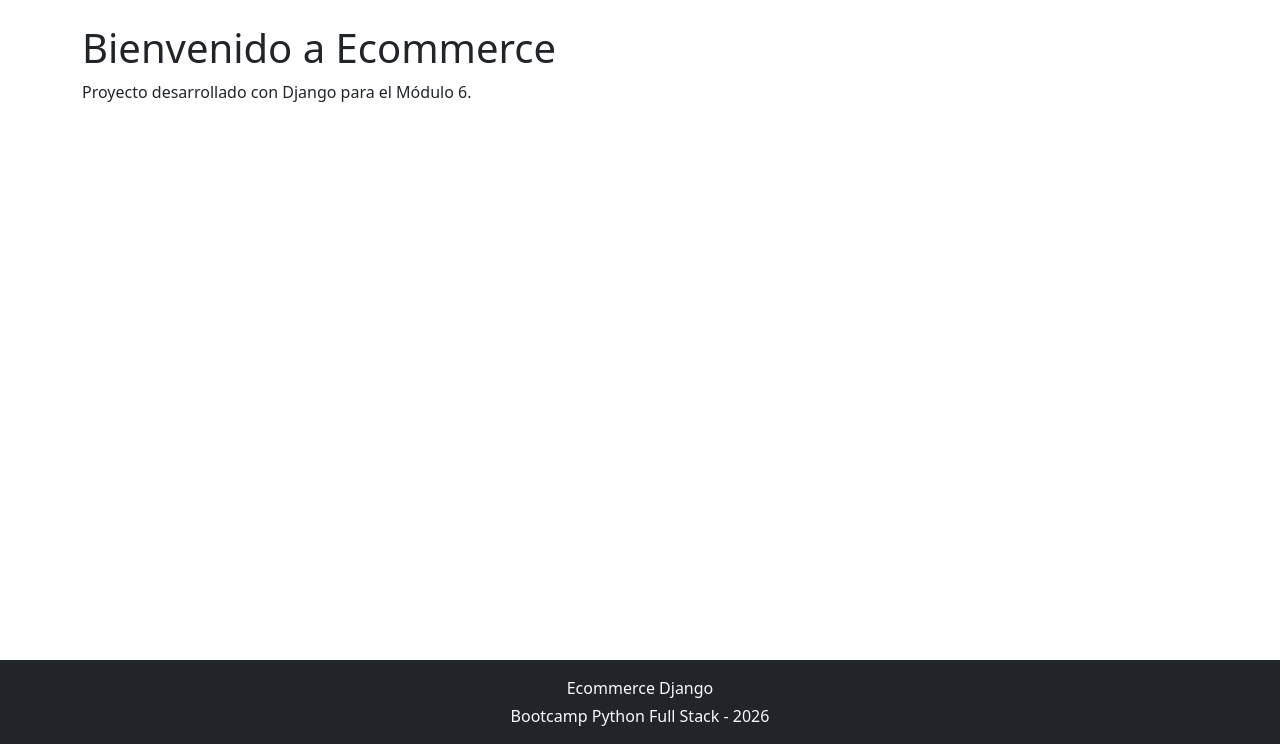
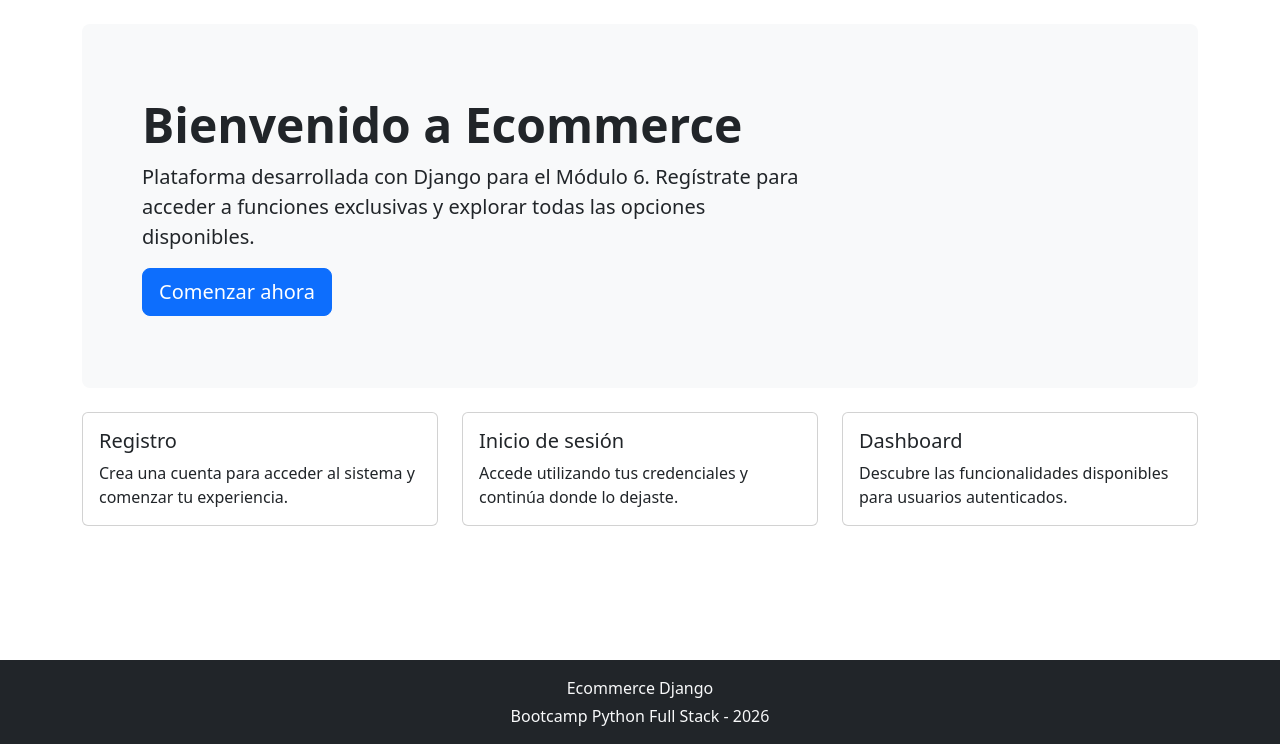
Before and after one commit to JCarvajalLab/Modulo-6-E-commerce-auth-user-django, a Django app: page / in a window 1280 px wide. Shown: the part 56-800 px from the top of the page. Run offline with Django 5.2, Linux system fonts and the light colour scheme.

Commit message:
style: se mejora la interfaz principal(el home.html) utilizando componentes de boostrap

```diff
--- a/templates/home.html
+++ b/templates/home.html
@@ -1,11 +1,63 @@
 {% extends 'base.html' %}
+
 {% block title %}
 Inicio
 {% endblock %}
+
 {% block content %}
-    <h1>Bienvenido a Ecommerce</h1>
-    <p>Proyecto desarrollado con Django para el Módulo 6.</p>
-{% if user.is_authenticated %}
-    <p>Sesión iniciada como {{ user.username }}</p>
+<div class="p-5 mb-4 bg-light rounded-3">
+    <div class="container-fluid py-4">
+        {% if user.is_authenticated %}
+            <h1 class="display-5 fw-bold">Bienvenido {{ user.username }}</h1>
+            <p class="col-md-8 fs-5">
+                Has iniciado sesión correctamente en Ecommerce.
+                Ahora puedes acceder a las funcionalidades exclusivas para usuarios registrados,
+                gestionar tu cuenta y acceder a tu panel personal.
+            </p>
+            <a href="{% url 'dashboard' %}" class="btn btn-success btn-lg">Ir al Dashboard</a>
+        {% else %}
+            <h1 class="display-5 fw-bold">Bienvenido a Ecommerce</h1>
+            <p class="col-md-8 fs-5">
+                Plataforma desarrollada con Django para el Módulo 6.
+                Regístrate para acceder a funciones exclusivas y explorar todas las opciones disponibles.
+            </p>
+            <a href="{% url 'register' %}" class="btn btn-primary btn-lg">Comenzar ahora</a>
+        {% endif %}
+    </div>
+</div>
+{% if not user.is_authenticated %}
+<div class="row">
+    <div class="col-md-4 mb-3">
+        <div class="card h-100">
+            <div class="card-body">
+                <h5 class="card-title">Registro</h5>
+                <p class="card-text">
+                    Crea una cuenta para acceder al sistema y comenzar tu experiencia.
+                </p>
+            </div>
+        </div>
+    </div>
+    <div class="col-md-4 mb-3">
+        <div class="card h-100">
+            <div class="card-body">
+                <h5 class="card-title">Inicio de sesión</h5>
+                <p class="card-text">
+                    Accede utilizando tus credenciales y continúa donde lo dejaste.
+                </p>
+            </div>
+        </div>
+    </div>
+    <div class="col-md-4 mb-3">
+        <div class="card h-100">
+            <div class="card-body">
+                <h5 class="card-title">Dashboard</h5>
+                <p class="card-text">
+                    Descubre las funcionalidades disponibles para usuarios autenticados.
+                </p>
+            </div>
+        </div>
+    </div>
+</div>
+
 {% endif %}
 {% endblock %}
```
Also changed, not shown: db.sqlite3.
